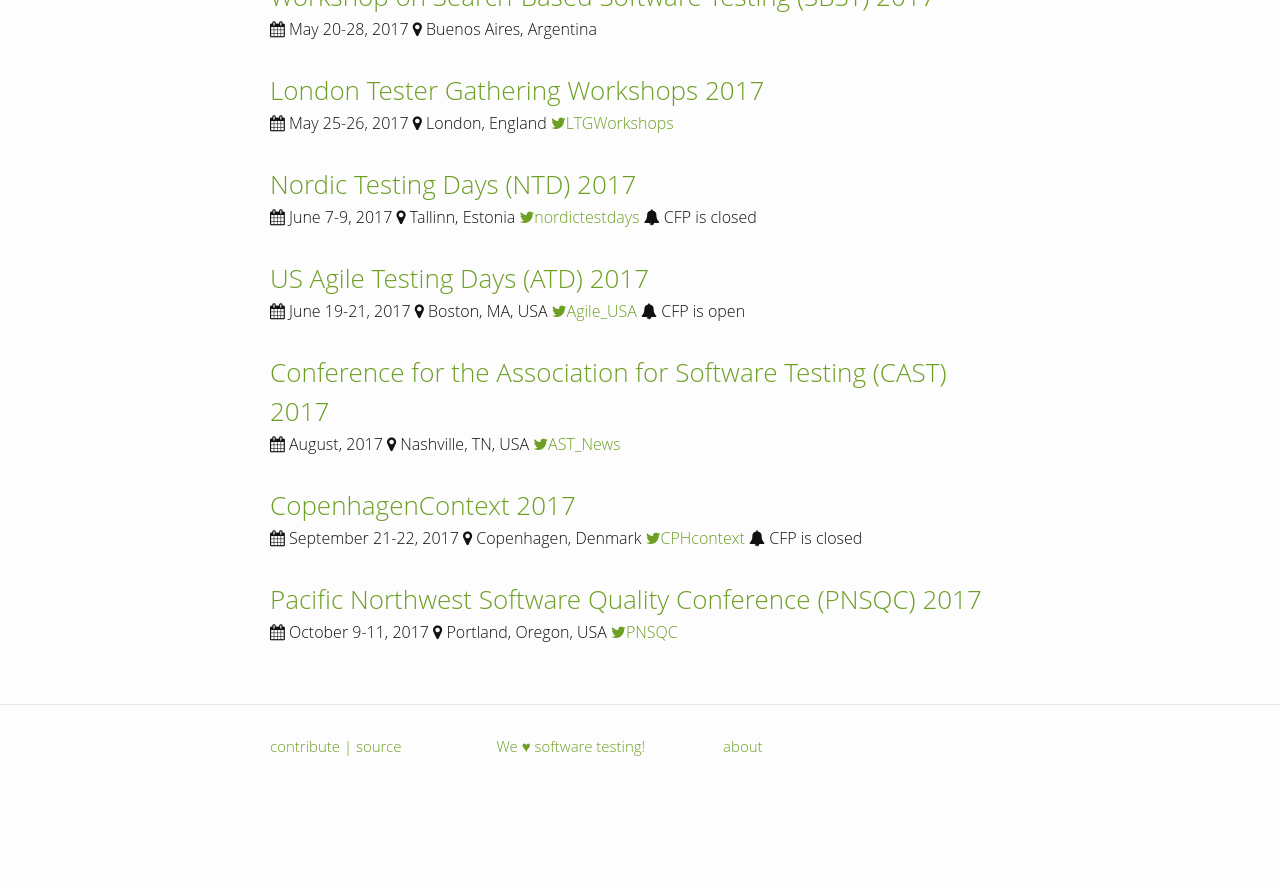
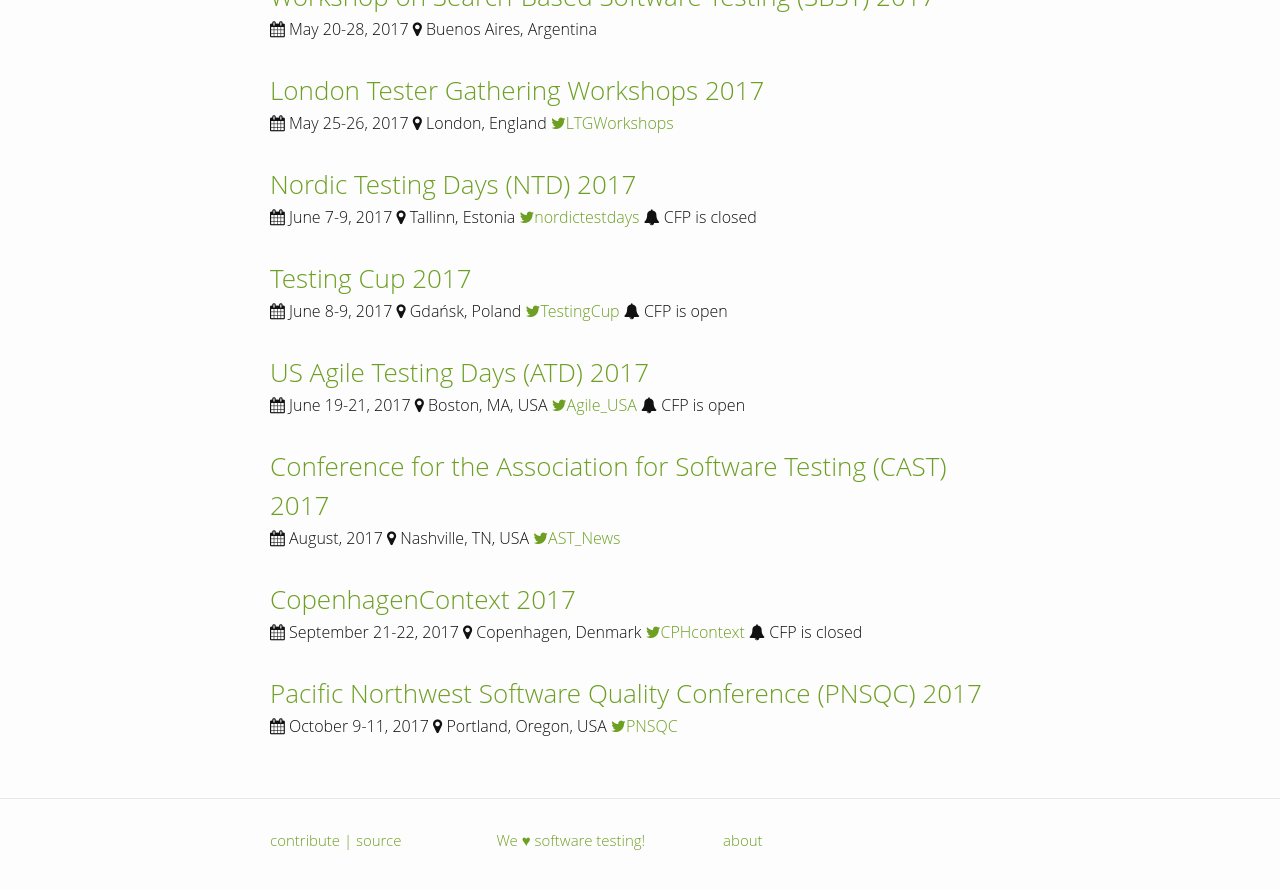
Before and after one commit to TestingConferences/testingconferences.github.io, a Jekyll site: the page built from index.html, in a window 1280 px wide and 900 px high, scrolled down 2662 px. Shown: the top 889 px of the window. Built offline with Jekyll 4.4.1, drawn with Linux system fonts in a browser that asks for light colours; before the commit the page ends 3480 px from its top, so only the background shows below that.

Commit message:
Update current.yml

```diff
--- a/_data/current.yml
+++ b/_data/current.yml
@@ -187,6 +187,13 @@
   twitter: nordictestdays
   status: CFP is closed
 
+- name: Testing Cup 2017
+  location: Gdańsk, Poland
+  dates: "June 8-9, 2017"
+  url: http://cfp.testingcup.com/register_speaker
+  twitter: TestingCup
+  status: CFP is open
+
 - name: US Agile Testing Days (ATD) 2017
   location: Boston, MA, USA
   dates: "June 19-21, 2017"
```
